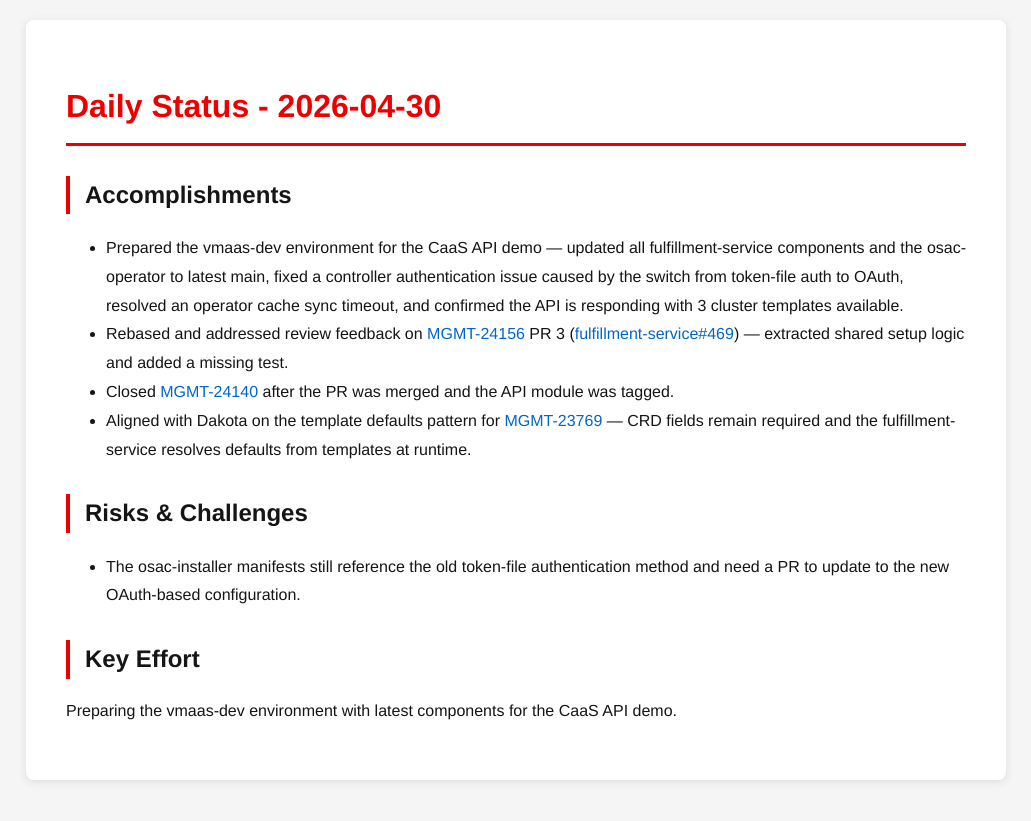
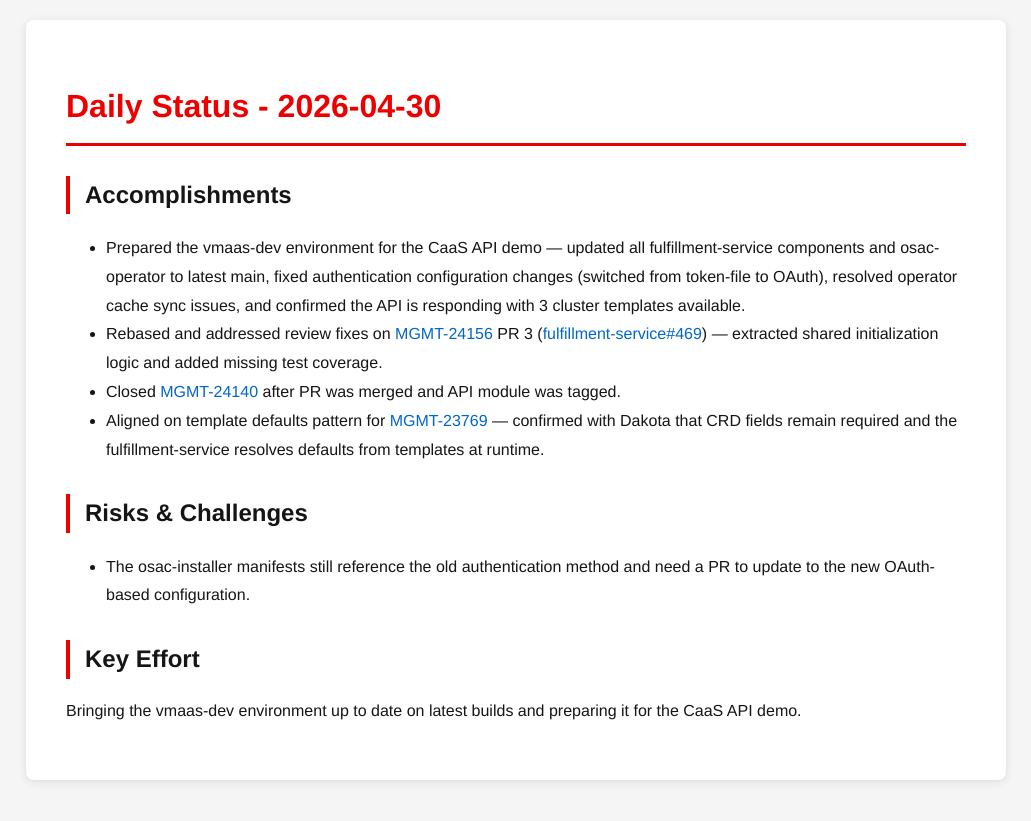
Before and after one commit to tzvatot/daily-status, a Jekyll site: the page built from 2026-04-30.md, in a window 1280 px wide. Shown: the top 821 px of the page, without its empty margins (124-1155 px from the left). Built offline with Jekyll 4.4.1, drawn with Linux system fonts in a browser that asks for light colours.

Commit message:
Daily status update - 2026-04-30

```diff
--- a/2026-04-30.md
+++ b/2026-04-30.md
@@ -7,13 +7,13 @@ date: 2026-04-30
 # Daily Status - 2026-04-30
 
 ## Accomplishments
-- Prepared the vmaas-dev environment for the CaaS API demo — updated all fulfillment-service components and the osac-operator to latest main, fixed a controller authentication issue caused by the switch from token-file auth to OAuth, resolved an operator cache sync timeout, and confirmed the API is responding with 3 cluster templates available.
-- Rebased and addressed review feedback on [MGMT-24156](https://issues.redhat.com/browse/MGMT-24156) PR 3 ([fulfillment-service#469](https://github.com/osac-project/fulfillment-service/pull/469)) — extracted shared setup logic and added a missing test.
-- Closed [MGMT-24140](https://issues.redhat.com/browse/MGMT-24140) after the PR was merged and the API module was tagged.
-- Aligned with Dakota on the template defaults pattern for [MGMT-23769](https://issues.redhat.com/browse/MGMT-23769) — CRD fields remain required and the fulfillment-service resolves defaults from templates at runtime.
+- Prepared the vmaas-dev environment for the CaaS API demo — updated all fulfillment-service components and osac-operator to latest main, fixed authentication configuration changes (switched from token-file to OAuth), resolved operator cache sync issues, and confirmed the API is responding with 3 cluster templates available.
+- Rebased and addressed review fixes on [MGMT-24156](https://issues.redhat.com/browse/MGMT-24156) PR 3 ([fulfillment-service#469](https://github.com/osac-project/fulfillment-service/pull/469)) — extracted shared initialization logic and added missing test coverage.
+- Closed [MGMT-24140](https://issues.redhat.com/browse/MGMT-24140) after PR was merged and API module was tagged.
+- Aligned on template defaults pattern for [MGMT-23769](https://issues.redhat.com/browse/MGMT-23769) — confirmed with Dakota that CRD fields remain required and the fulfillment-service resolves defaults from templates at runtime.
 
 ## Risks & Challenges
-- The osac-installer manifests still reference the old token-file authentication method and need a PR to update to the new OAuth-based configuration.
+- The osac-installer manifests still reference the old authentication method and need a PR to update to the new OAuth-based configuration.
 
 ## Key Effort
-Preparing the vmaas-dev environment with latest components for the CaaS API demo.
+Bringing the vmaas-dev environment up to date on latest builds and preparing it for the CaaS API demo.
```
